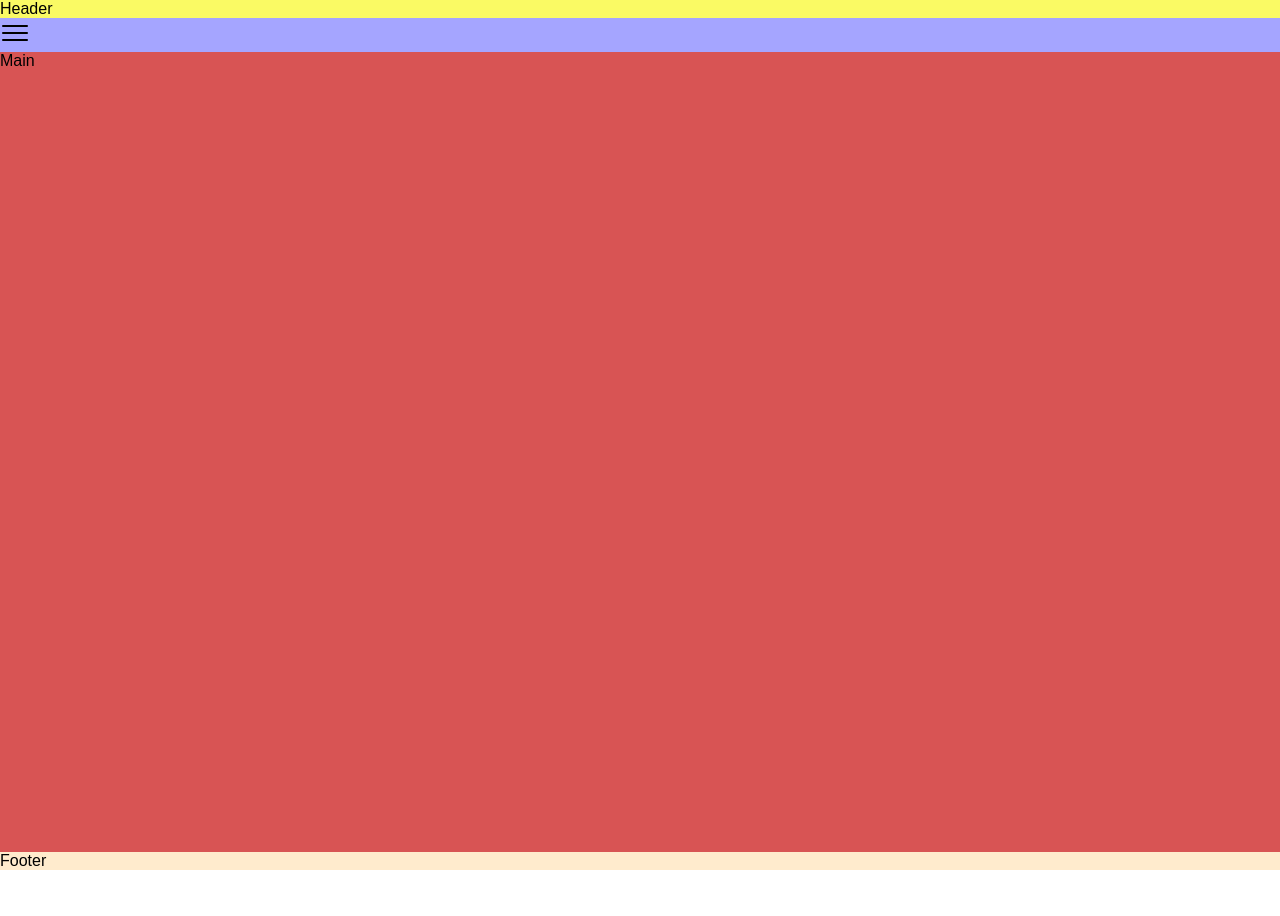
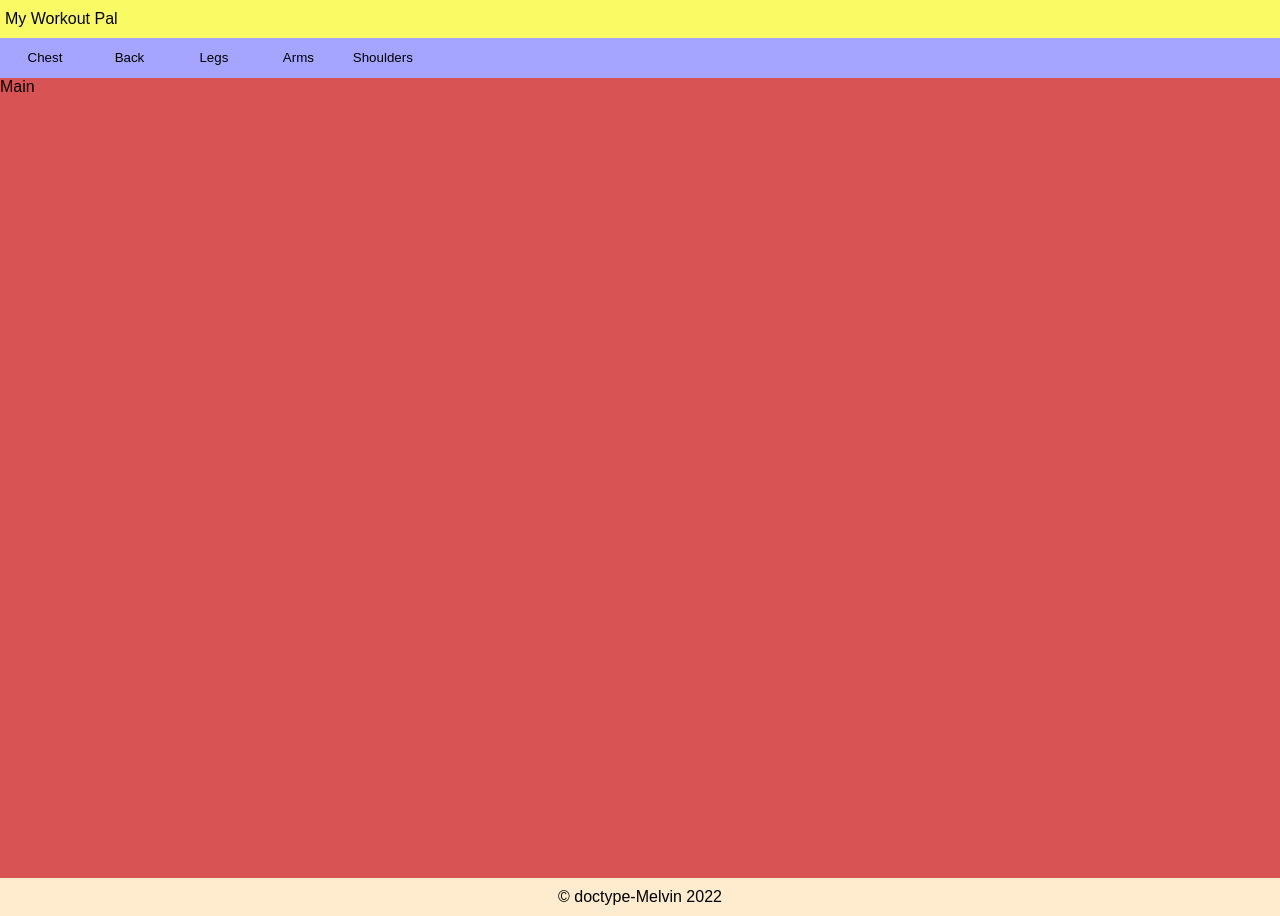
Before and after one commit to doctype-Melvin/crud-app-todo, a website built with webpack: page src/index.html in a window 1280 px wide. Before the commit the page ends 870 px from the top, so only its background shows below. Built offline with nearby package versions, Linux system fonts and the light colour scheme.

Commit message:
adds hoizontally scrollable navbar and hover styling

```diff
--- a/src/index.html
+++ b/src/index.html
@@ -8,7 +8,7 @@
 </head>
 <body>
     <div class="container">
-        <div class="header">Header</div>
+        <div class="header">My Workout Pal</div>
         <div class="sidebar">
             <div class="buttons">
                 <button class="musclegroup" id="chest">Chest</button>
@@ -19,7 +19,7 @@
             </div>
         </div>
         <div class="main">Main</div>
-        <div class="footer">Footer</div>
+        <div class="footer">© <a href="https://github.com/doctype-Melvin">doctype-Melvin</a> 2022</div>
     </div>
 </body>
 </html>
--- a/src/interaction.js
+++ b/src/interaction.js
@@ -1,14 +1,3 @@
-import icon from './burger-icon.png'
-
-const sidebar = document.querySelector('.sidebar')
-const buttons = document.querySelector('.buttons')
-const burger = new Image()
-burger.src = icon
-burger.classList.add('burger')
-sidebar.insertBefore(burger, buttons)
-
-burger.addEventListener('click', () => toggleDisplay(buttons))
-
 function toggleDisplay (element) {
   (element.style.display === 'none')
     ? element.style.display = 'block'
--- a/src/style.css
+++ b/src/style.css
@@ -29,14 +29,32 @@ html, body {
 .sidebar {
     grid-area: sidebar;
     background-color: rgb(165, 165, 255);
+    width: 100vw;
+    display: flex;
+    justify-content: space-around;
 }
 
-.burger:hover {
-    cursor: pointer;
+.header, .buttons, .footer {
+    padding: 10px 5px;
 }
 
 .buttons {
-    display: none;
+    display: block;
+    width: 100vw;
+    overflow: auto;
+    white-space: nowrap;
+}
+
+.buttons button {
+    width: 80px;
+    background-color:rgb(165, 165, 255);
+    border: none;
+    border-bottom: rgb(165, 165, 255) 2px solid;
+}
+
+.buttons button:hover {
+    border-bottom: black 2px solid;
+    cursor: pointer;
 }
 
 .main {
@@ -48,4 +66,14 @@ html, body {
 .footer {
     grid-area: footer;
     background-color: blanchedalmond;
+    text-align: center;
 }
+
+.footer a {
+    text-decoration: none;
+    color: black;
+}
+
+.footer a:hover {
+    cursor: pointer;
+}
```
